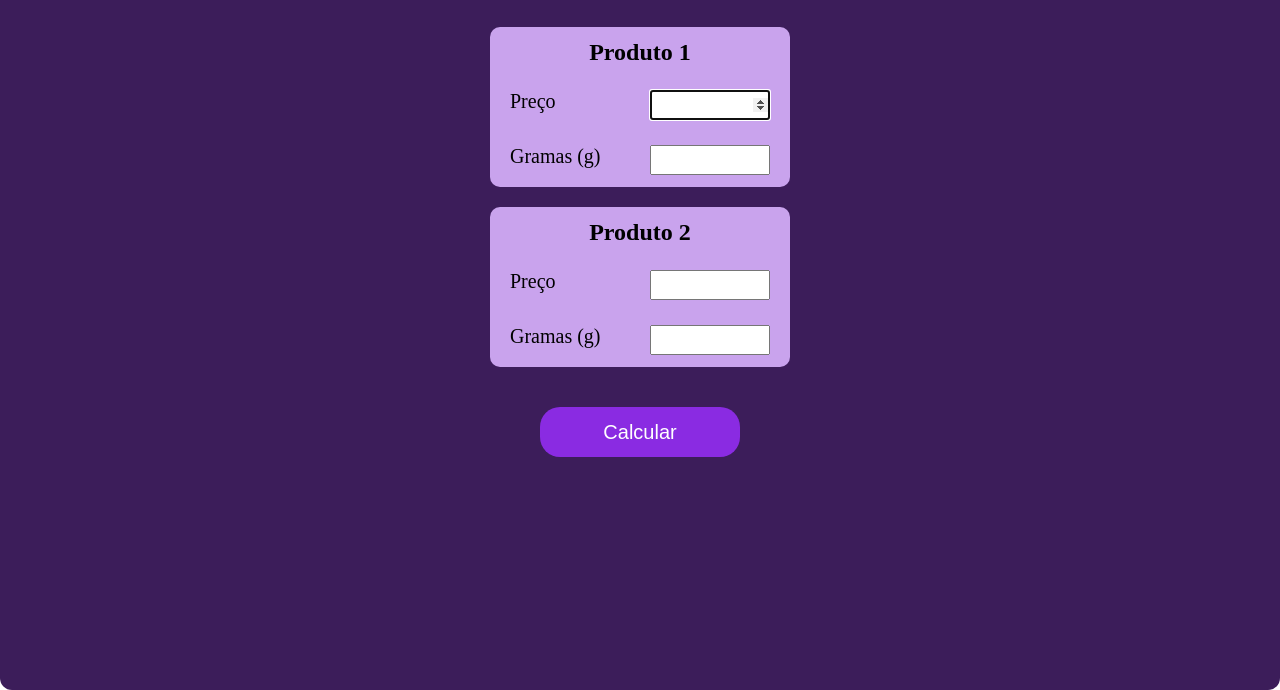
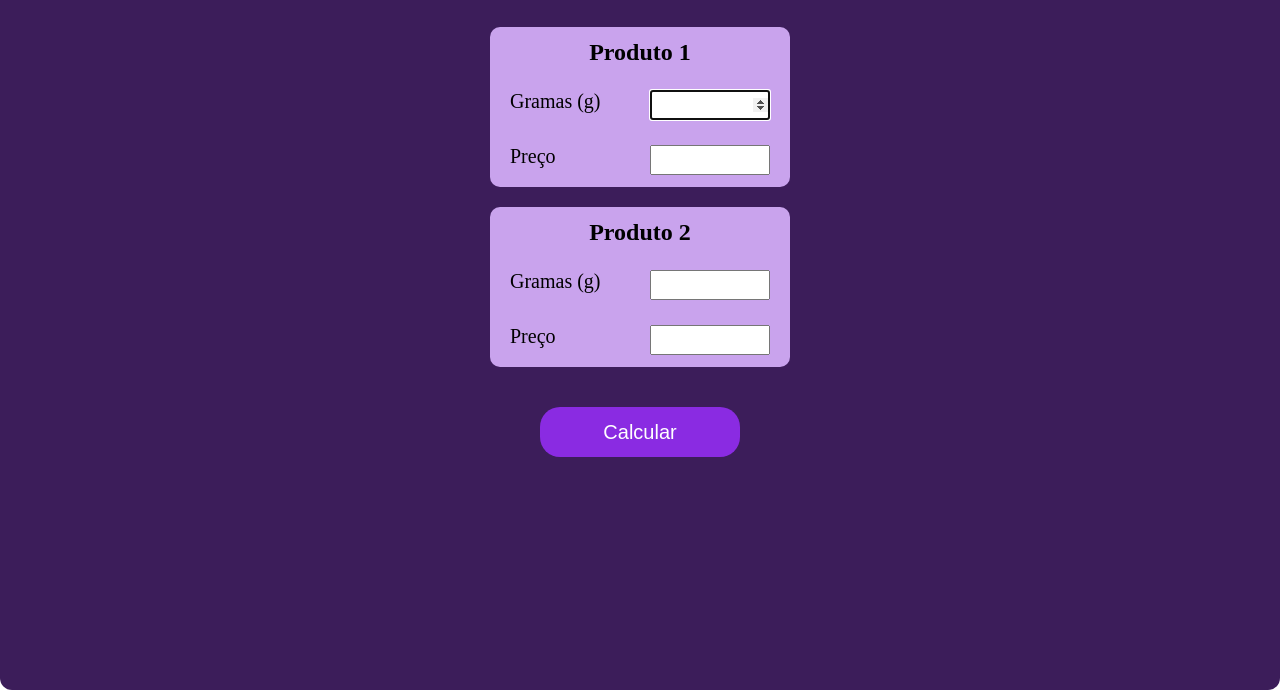
Before and after one commit to Thiago87dev/comparadorPreco, a plain HTML site: page index.html in a window 1280 px wide. Shown: the part 110-800 px from the top of the page. Drawn offline with Linux system fonts and the light colour scheme.

Commit message:
alterando o lugar de preço com peso

```diff
--- a/index.html
+++ b/index.html
@@ -17,24 +17,24 @@
         <section class="secao-produtos">
             <div class="produtos produto1">
                 <h2>Produto 1</h2>
+                <div class="form-peso">
+                    <label class="peso" for="peso1">Gramas (g)</label>
+                    <input type="number" name="peso1" id="peso1">
+                </div>
                 <div class="form-preco">
                     <label for="preco1">Preço</label>
                     <input type="number" name="preco1" id="preco1">
                 </div>
-                <div class="form-peso">
-                    <label class="peso" for="peso1">Gramas (g)</label>
-                    <input type="number" name="peso1" id="peso1">
-                </div>
             </div>
             <div class="produtos produto2">
                 <h2>Produto 2</h2>
+                <div class="form-peso">
+                    <label class="peso" for="peso2">Gramas (g)</label>
+                    <input type="number" name="peso2" id="peso2">
+                </div>
                 <div class="form-preco">
                     <label for="preco2">Preço</label>
                     <input type="number" name="preco2" id="preco2">
-                </div>
-                <div class="form-peso">
-                    <label class="peso" for="peso2">Gramas (g)</label>
-                    <input type="number" name="peso2" id="peso2">
                 </div>
             </div>
             <button class="btn-calcular">Calcular</button>
--- a/main.js
+++ b/main.js
@@ -1,6 +1,6 @@
 let gramaMililitro = document.querySelector('.menu')
 let peso = document.querySelectorAll('.peso')
-let preco = document.querySelectorAll('.form-preco input')
+let preco = document.querySelectorAll('.form-peso input')
 preco[0].focus()
 
 gramaMililitro.addEventListener('click',(e)=>{
```
